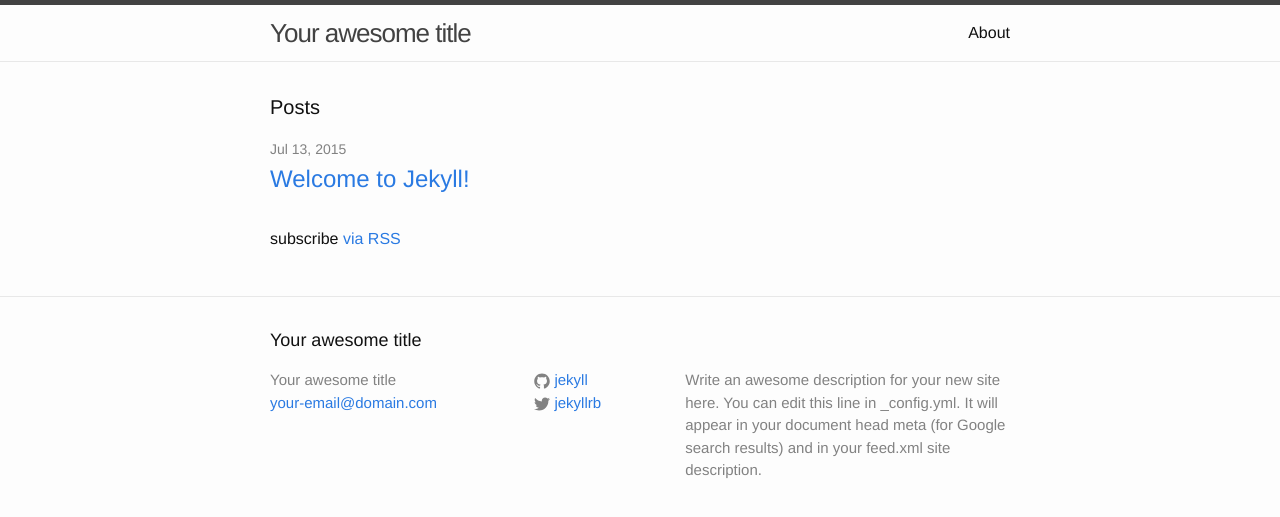
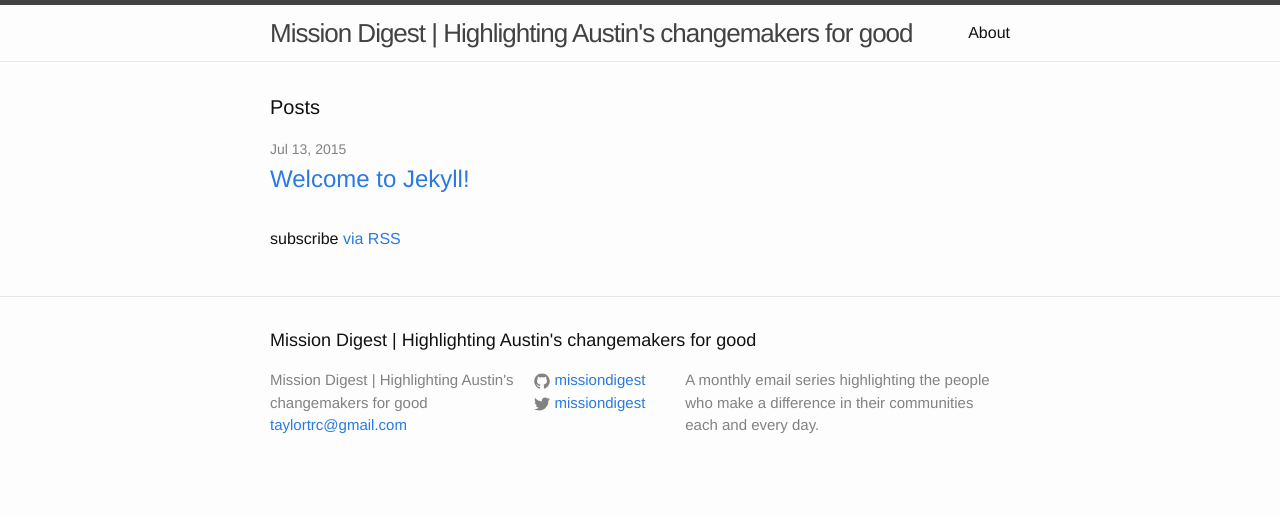
Before and after one commit to missiondigest/missiondigest.github.io, a Jekyll site: the page built from index.html, in a window 1280 px wide. Shown: the top 517 px of the page. Built offline with Jekyll 4.4.1, drawn with Linux system fonts in a browser that asks for light colours.

Commit message:
config updates

```diff
--- a/_config.yml
+++ b/_config.yml
@@ -1,14 +1,12 @@
 # Site settings
-title: Your awesome title
-email: your-email@domain.com
+title: Mission Digest | Highlighting Austin's changemakers for good
+email: taylortrc@gmail.com
 description: > # this means to ignore newlines until "baseurl:"
-  Write an awesome description for your new site here. You can edit this
-  line in _config.yml. It will appear in your document head meta (for
-  Google search results) and in your feed.xml site description.
+  A monthly email series highlighting the people who make a difference in their communities each and every day.
 baseurl: "" # the subpath of your site, e.g. /blog/
 url: "http://yourdomain.com" # the base hostname & protocol for your site
-twitter_username: jekyllrb
-github_username:  jekyll
+twitter_username: missiondigest
+github_username:  missiondigest
 
 # Build settings
 markdown: kramdown
```
